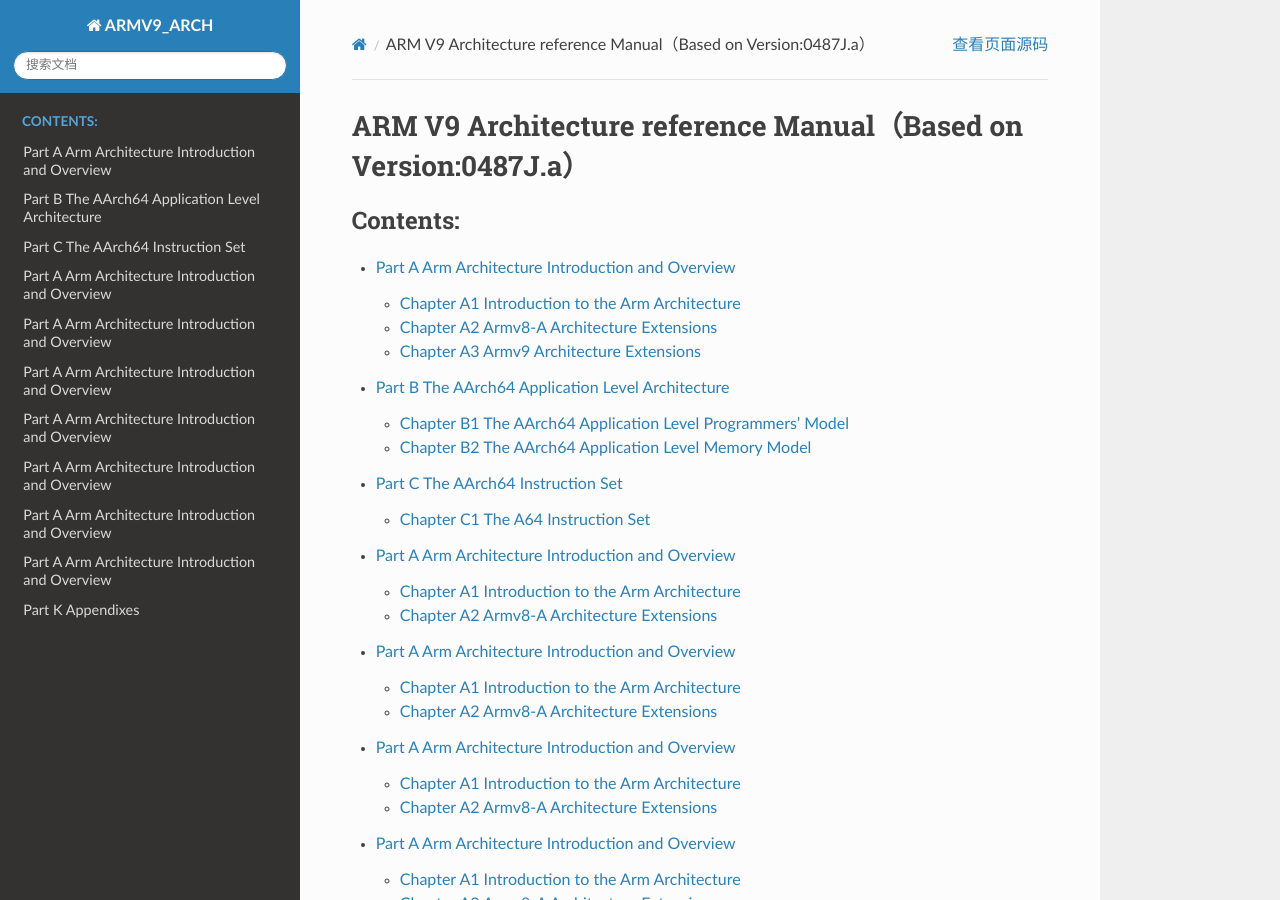
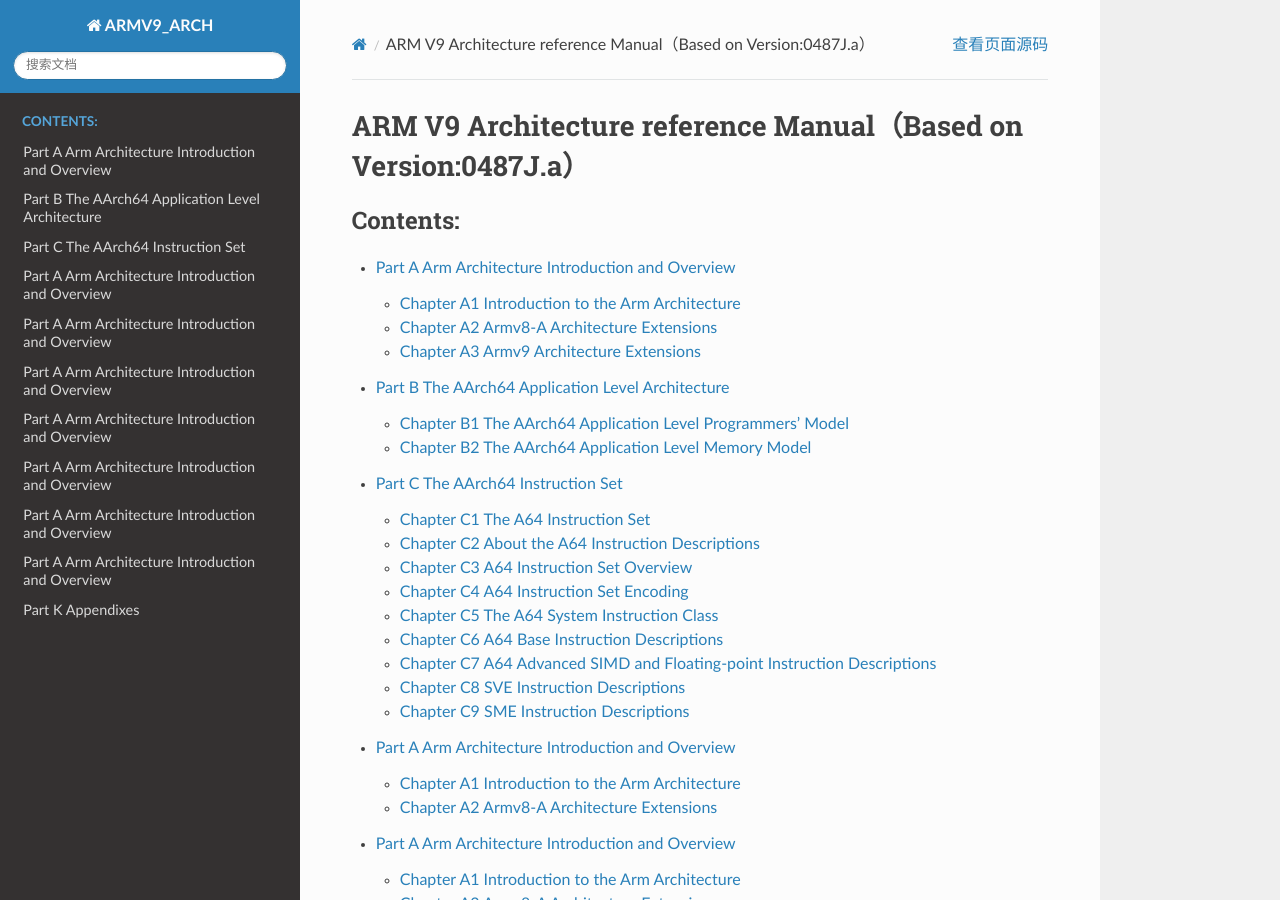
Before and after one commit to wisen/ARMV9_ARCH, a Sphinx documentation site: the page built from source/index.rst, in a window 1280 px wide and 900 px high. Built offline with Sphinx 7.4.7 and the Read the Docs theme 2.0.0, drawn with Linux system fonts in a browser that asks for light colours; pages that are not in the unit, such as notebooks, are missing from menus.

Commit message:
Update index.rst

```diff
--- a/source/Armv9_docs/partc/index.rst
+++ b/source/Armv9_docs/partc/index.rst
@@ -11,8 +11,79 @@
 
 .. toctree::
    :maxdepth: 2
+   :glob:
 
-   c11
-   c12
-   c13
-   c14
+   c1*
+
+
+Chapter C2 About the A64 Instruction Descriptions
+===============================================================
+
+.. toctree::
+   :maxdepth: 2
+   :glob:
+
+   c2*
+
+Chapter C3 A64 Instruction Set Overview
+===============================================================
+
+.. toctree::
+   :maxdepth: 2
+   :glob:
+
+   c3*
+
+Chapter C4 A64 Instruction Set Encoding
+===============================================================
+
+.. toctree::
+   :maxdepth: 2
+   :glob:
+
+   c4*
+
+Chapter C5 The A64 System Instruction Class
+===============================================================
+
+.. toctree::
+   :maxdepth: 2
+   :glob:
+
+   c5*
+
+Chapter C6 A64 Base Instruction Descriptions
+===============================================================
+
+.. toctree::
+   :maxdepth: 2
+   :glob:
+
+   c6*
+
+Chapter C7 A64 Advanced SIMD and Floating-point Instruction Descriptions
+===============================================================
+
+.. toctree::
+   :maxdepth: 2
+   :glob:
+
+   c7*
+
+Chapter C8 SVE Instruction Descriptions
+===============================================================
+
+.. toctree::
+   :maxdepth: 2
+   :glob:
+
+   c8*
+
+Chapter C9 SME Instruction Descriptions
+===============================================================
+
+.. toctree::
+   :maxdepth: 2
+   :glob:
+
+   c9*
```
